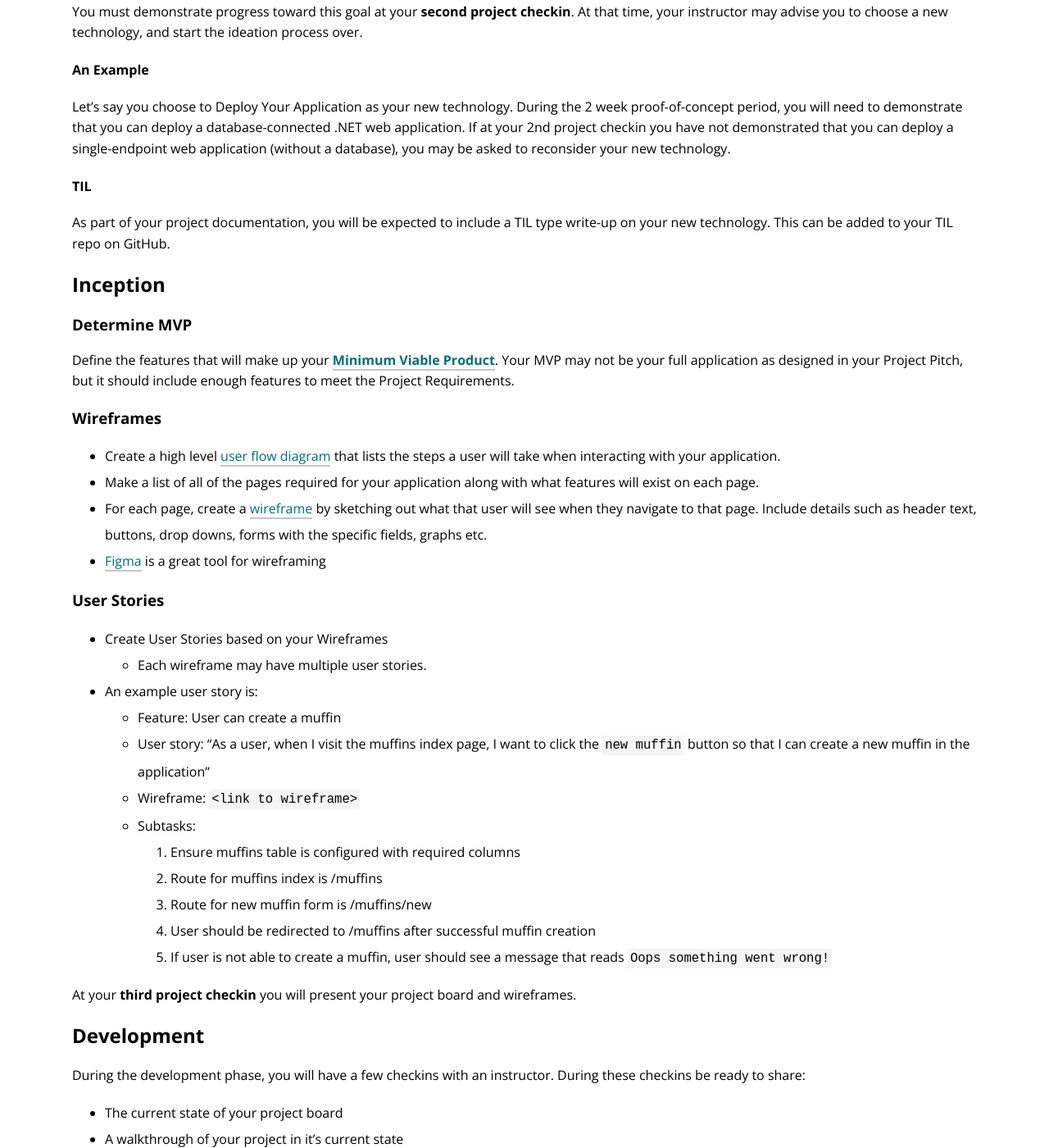
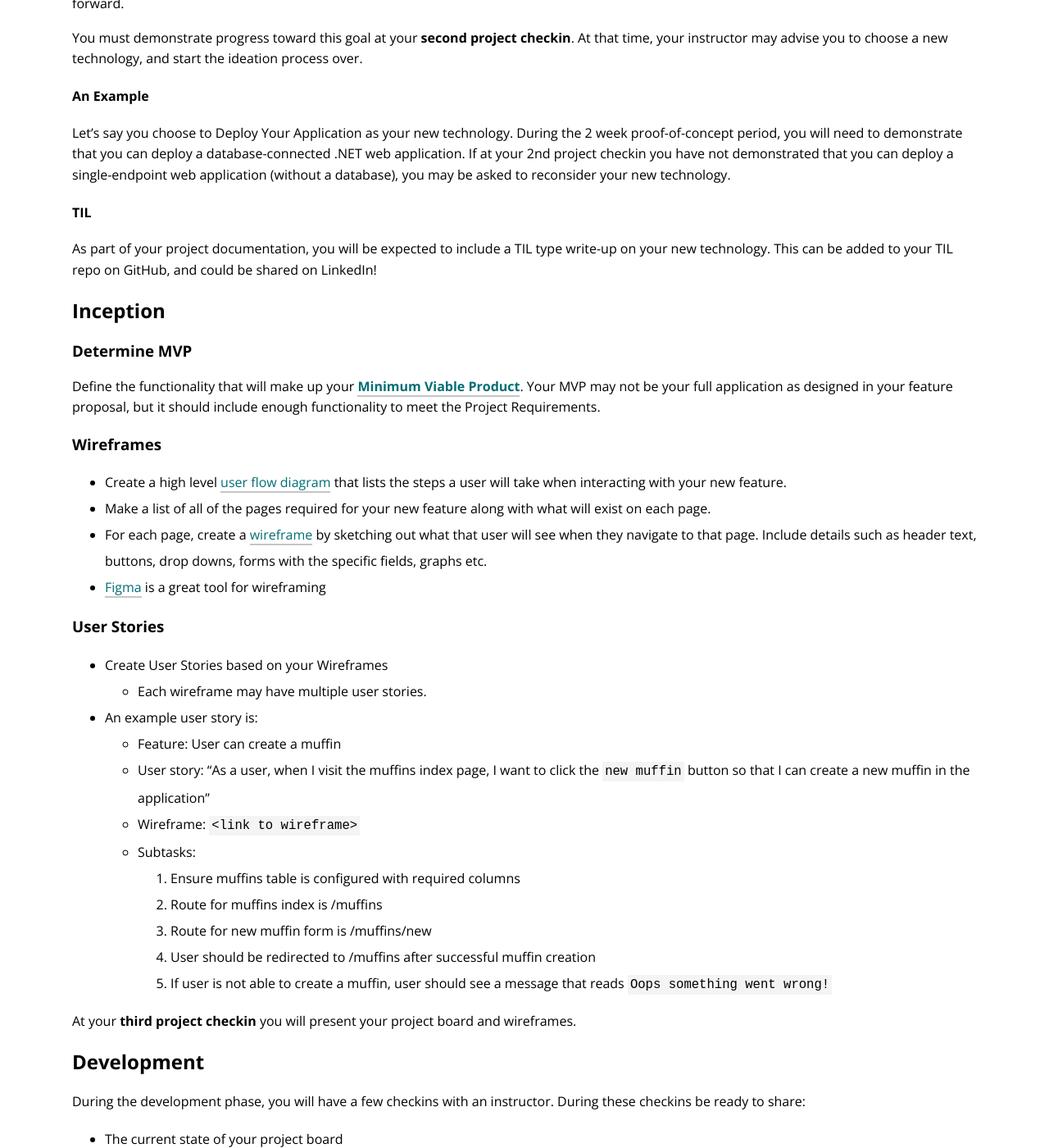
Before and after one commit to turingschool/launch-curriculum, a Jekyll site: the page built from module6/project/index.md, in a window 1280 px wide and 1400 px high, scrolled down 1792 px. Shown: the whole window at 82% size. Built offline with Jekyll 4.4.1, drawn with Linux system fonts in a browser that asks for light colours; nearby versions of some CDN libraries; comment, search, counter and statistics services are not loaded; some of the changed text lies outside the part shown.

Commit message:
Update Project Spec

```diff
--- a/module6/project/index.md
+++ b/module6/project/index.md
@@ -60,18 +61,18 @@
 Let's say you choose to Deploy Your Application as your new technology.  During the 2 week proof-of-concept period, you will need to demonstrate that you can deploy a database-connected .NET web application.  If at your 2nd project checkin you have not demonstrated that you can deploy a single-endpoint web application (without a database), you may be asked to reconsider your new technology.
 
 #### TIL
-As part of your project documentation, you will be expected to include a TIL type write-up on your new technology.  This can be added to your TIL repo on GitHub.
+As part of your project documentation, you will be expected to include a TIL type write-up on your new technology.  This can be added to your TIL repo on GitHub, and could be shared on LinkedIn!
 
 ## Inception
 
 ### Determine MVP
 
-Define the features that will make up your [**Minimum Viable Product**](https://www.agilealliance.org/glossary/mvp/#q=~(infinite~false~filters~(tags~(~'mvp))~searchTerm~'~sort~false~sortDirection~'asc~page~1)).  Your MVP may not be your full application as designed in your Project Pitch, but it should include enough features to meet the Project Requirements.
+Define the functionality that will make up your [**Minimum Viable Product**](https://www.agilealliance.org/glossary/mvp/#q=~(infinite~false~filters~(tags~(~'mvp))~searchTerm~'~sort~false~sortDirection~'asc~page~1)).  Your MVP may not be your full application as designed in your feature proposal, but it should include enough functionality to meet the Project Requirements.
 
 ### Wireframes
 
-* Create a high level [user flow diagram](https://bashooka.com/inspiration/33-excellent-user-flow-examples-for-inspiration/) that lists the steps a user will take when interacting with your application.
-* Make a list of all of the pages required for your application along with what features will exist on each page.
+* Create a high level [user flow diagram](https://bashooka.com/inspiration/33-excellent-user-flow-examples-for-inspiration/) that lists the steps a user will take when interacting with your new feature.
+* Make a list of all of the pages required for your new feature along with what will exist on each page.
 * For each page, create a [wireframe](https://www.usability.gov/how-to-and-tools/methods/wireframing.html) by sketching out what that user will see when they navigate to that page. Include details such as header text, buttons, drop downs, forms with the specific fields, graphs etc.
 * [Figma](https://www.figma.com/wireframe-tool/?utm_source=google&utm_medium=cpc&utm_campaign=17340391121&utm_term=free%20wireframe%20tools&utm_content=600487515776&gclid=CjwKCAjw5P2aBhAlEiwAAdY7dLtWlIVK0NWWHUXbjj8KMAaBN8P1lO16khOpesJ63utNI5b-cF1e2xoClmoQAvD_BwE) is a great tool for wireframing
 
@@ -101,8 +102,6 @@
 
 ## Presentation/Documentation
 
-The last full day of the project will be dedicated to documentation, and preparing a presentation for your project.
+The last full day of the project will be dedicated to documentation, and preparing a presentation for your project. You will prepare a project demonstration that should be about 5 minutes long (not more than 8!)
 
 Your project should include a README that follows [Good Documentation](../lessons/Week2/WritingGoodDocumentation) practices.
-
-You will prepare a project demonstration that should follow this [Demo Guide](./DemoGuide).  A great presentation can be a good addition to the documentation of your project, so we will be recording these presentations for you to use as you see fit!
```
Also changed, not shown: other parts of module6/project/index.md (+1 -0 lines), module6/index.md (+1 -3 lines).
